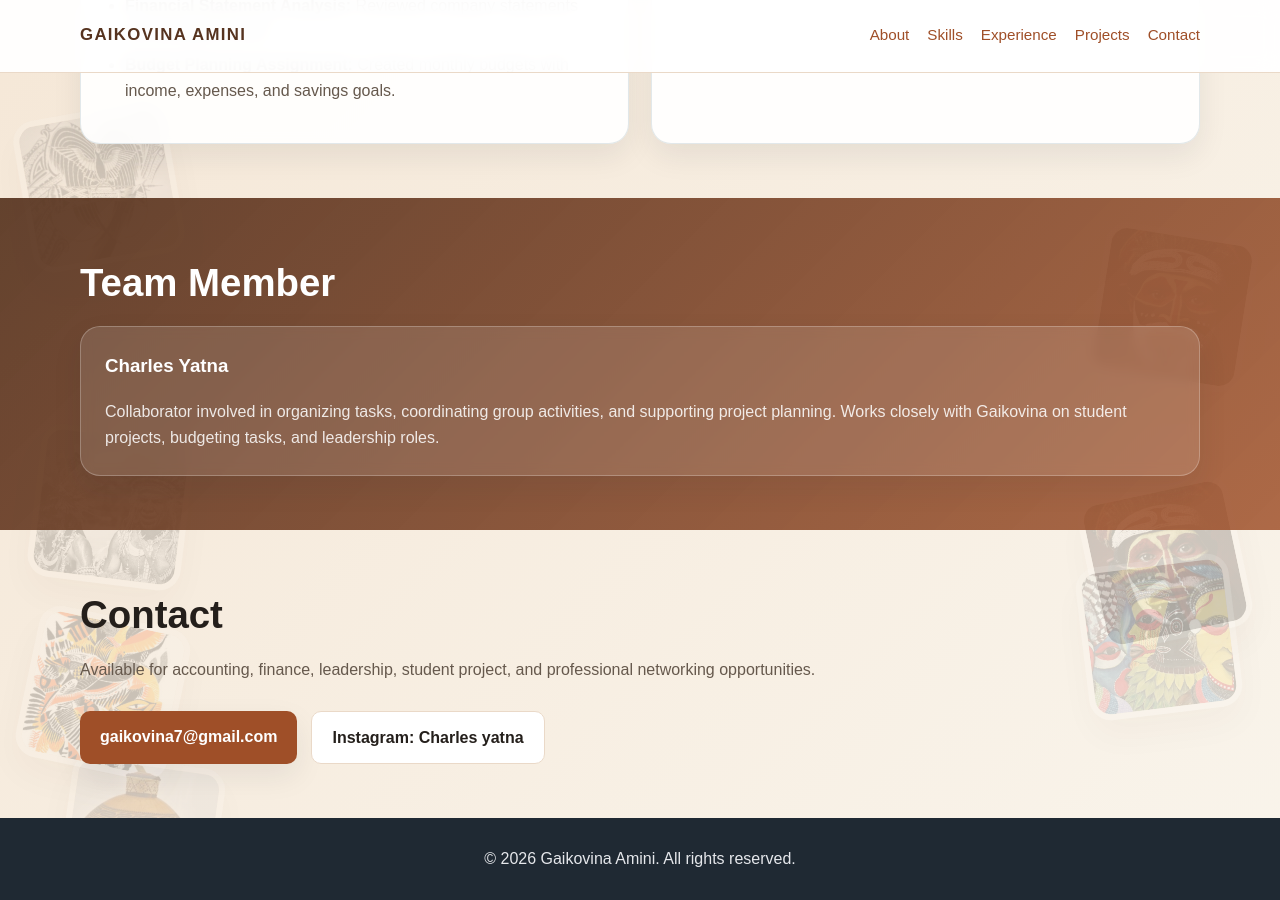
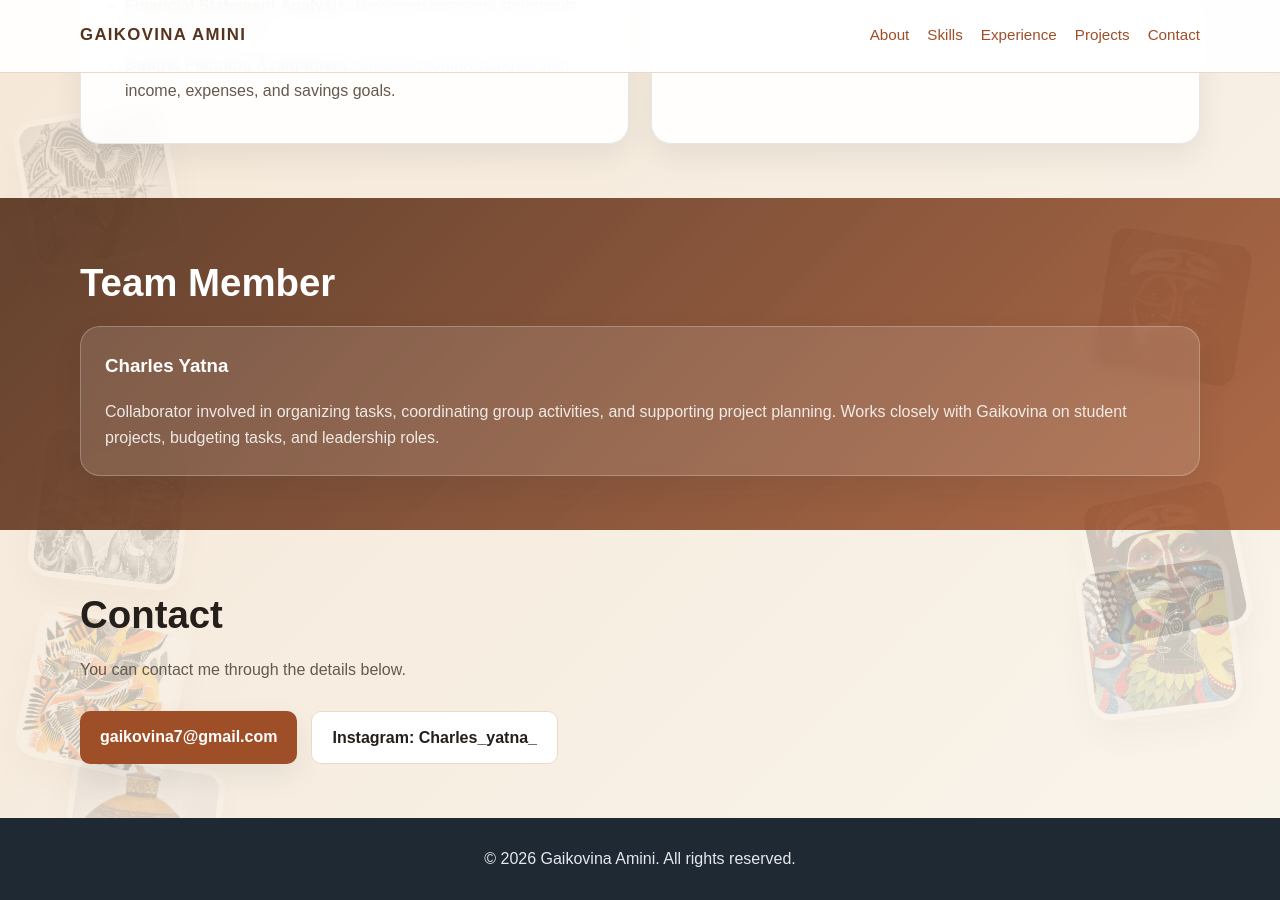
Before and after one commit to CharlesYatna/Charlesyatna.github.io, a Jekyll site: the page built from index.md, in a window 1280 px wide and 900 px high, scrolled down 4197 px. Built offline with Jekyll 4.4.1, drawn with Linux system fonts in a browser that asks for light colours.

Commit message:
Update index.md

```diff
--- a/index.md
+++ b/index.md
@@ -499,10 +499,10 @@ permalink: /
     <section id="contact">
       <div class="container">
         <h2 class="section-title">Contact</h2>
-        <p class="section-copy">Available for accounting, finance, leadership, student project, and professional networking opportunities.</p>
+        <p class="section-copy">You can contact me through the details below.</p>
         <div class="actions">
           <a class="button primary" href="mailto:gaikovina7@gmail.com">gaikovina7@gmail.com</a>
-          <a class="button secondary" href="#">Instagram: Charles yatna</a>
+          <a class="button secondary" href="#">Instagram: Charles_yatna_</a>
         </div>
       </div>
     </section>
```
